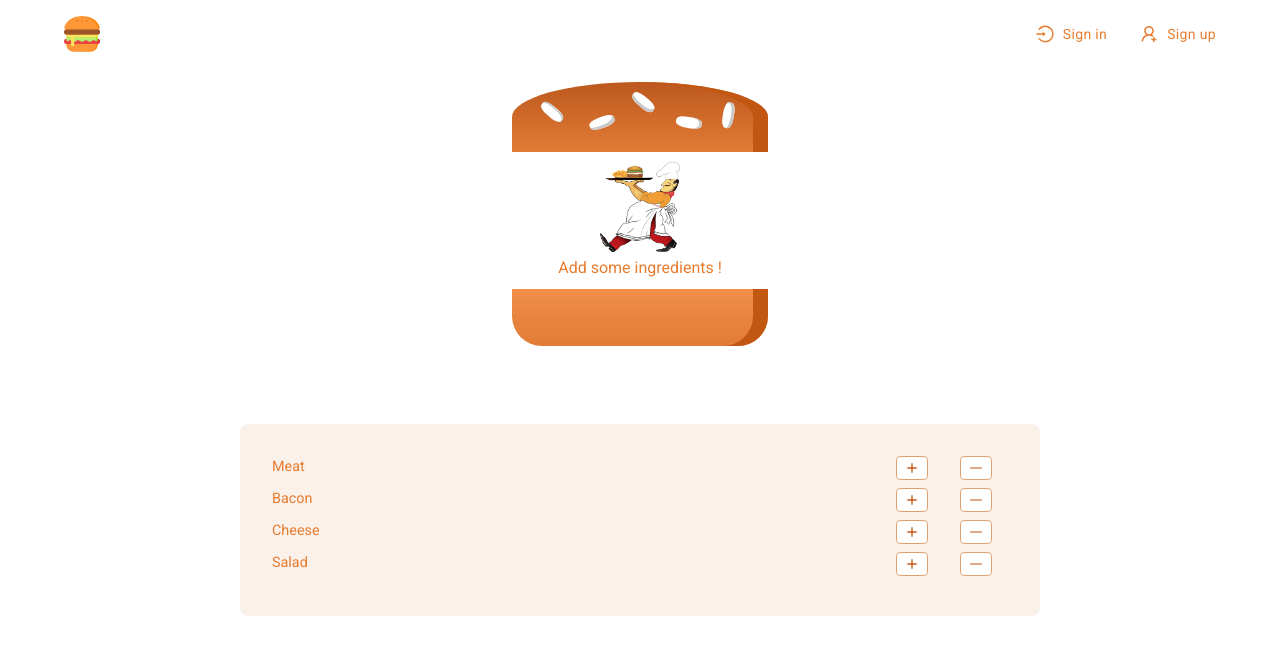
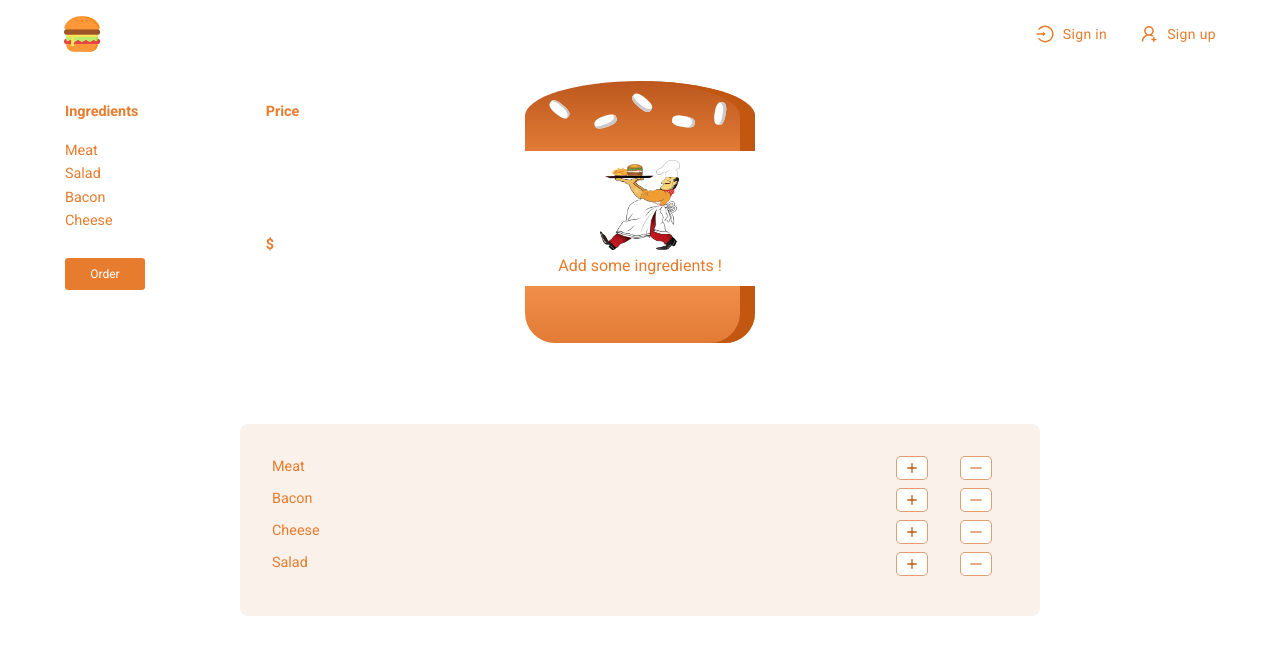
Before and after one commit to Sall99/burger-builder, a React (Create React App) app: page / in a window 1280 px wide. Shown: the top 654 px of the page. Built offline with nearby package versions, Linux system fonts and the light colour scheme; a web font is replaced by a local one.

Commit message:
feat(components): add total

```diff
--- a/src/components/ui/button/button.tsx
+++ b/src/components/ui/button/button.tsx
@@ -4,7 +4,7 @@ import { ButtonProps } from "@types";
 
 export const Button: FC<ButtonProps> = ({
   label,
-  className,
+  className = "",
   onClick,
   type,
   disabled,
@@ -13,7 +13,7 @@ export const Button: FC<ButtonProps> = ({
     <button
       type={type}
       className={clsx(
-        "border-0 text-white bg-primary-200 rounded-xs h-10 w-32 text-xs focus:outline-none hover:cursor-pointer",
+        "border-0 text-white bg-primary-200 hover:bg-primary-600 rounded-xs text-xs focus:outline-none hover:cursor-pointer",
         className
       )}
       onClick={onClick}
--- a/src/components/ui/index.ts
+++ b/src/components/ui/index.ts
@@ -2,3 +2,4 @@ export * from "./button";
 export * from "./builder";
 export * from "./ingredients";
 export * from "./controls";
+export * from "./total";
--- /dev/null
+++ b/src/components/ui/total/index.ts
@@ -0,0 +1 @@
+export * from "./total";
--- /dev/null
+++ b/src/components/ui/total/total.tsx
@@ -0,0 +1,43 @@
+import { Button } from "../button";
+
+export const Total = () => {
+  return (
+    <div className="total-order">
+      <table>
+        <thead>
+          <tr>
+            <th>Ingredients</th>
+            <th>Price</th>
+          </tr>
+        </thead>
+        <tbody>
+          <tr>
+            <td>Meat</td>
+            <td></td>
+          </tr>
+          <tr>
+            <td>Salad</td>
+            <td></td>
+          </tr>
+          <tr>
+            <td>Bacon</td>
+            <td></td>
+          </tr>
+          <tr>
+            <td>Cheese</td>
+            <td></td>
+          </tr>
+          <tr>
+            <td className="price"></td>
+            <td className="price">$</td>
+          </tr>
+          <tr>
+            <td>
+              <Button label="Order" className="w-20 h-8" />
+            </td>
+          </tr>
+        </tbody>
+      </table>
+    </div>
+  );
+};
--- a/src/pages/public/home.tsx
+++ b/src/pages/public/home.tsx
@@ -1,5 +1,5 @@
 import { useState } from "react";
-import { Builder, Controls } from "components";
+import { Builder, Controls, Total } from "components";
 import { IngredientTypes } from "@types";
 
 export const Home = () => {
@@ -11,7 +11,8 @@ export const Home = () => {
   });
   return (
     <>
-      <section className="flex justify-center">
+      <section className="flex px-8 sm:px-16">
+        <Total />
         <Builder ingredients={ingredients} />
       </section>
       <section className="px-8 sm:px-16">
--- a/src/styles/app.css
+++ b/src/styles/app.css
@@ -463,14 +463,14 @@ video {
 .flex {
   display: flex;
 }
-.h-10 {
-  height: 2.5rem;
+.table {
+  display: table;
+}
+.h-8 {
+  height: 2rem;
 }
 .w-20 {
   width: 5rem;
-}
-.w-32 {
-  width: 8rem;
 }
 .w-9 {
   width: 2.25rem;
@@ -499,16 +499,19 @@ video {
 .border-0 {
   border-width: 0px;
 }
+.bg-primary-600 {
+  background-color: var(--color-primary-600);
+}
 .bg-primary-200 {
   background-color: var(--color-primary-200);
+}
+.px-8 {
+  padding-left: 2rem;
+  padding-right: 2rem;
 }
 .py-4 {
   padding-top: 1rem;
   padding-bottom: 1rem;
-}
-.px-8 {
-  padding-left: 2rem;
-  padding-right: 2rem;
 }
 .text-xs {
   font-size: 0.75rem;
@@ -548,6 +551,8 @@ video {
 body {
   font-family: "Roboto", sans-serif;
 }
+
+/* BUILDER */
 .burger-builder {
   width: 50%;
   text-align: center;
@@ -568,6 +573,8 @@ body {
   border-radius: 20px;
   border: transparent;
 }
+
+/* CONTROLS */
 .controls {
   background-color: var(--color-primary-300);
   max-width: 50rem;
@@ -610,6 +617,33 @@ body {
   transform: scale(1.1);
 }
 
+/* TOTAL */
+.total-order {
+  width: 25%;
+  height: 25%;
+  margin-top: 2rem;
+}
+.total-order table {
+  text-align: justify;
+  color: var(--color-primary-200);
+  margin: 0 auto;
+  width: 100%;
+}
+.total-order table th {
+  padding-bottom: 1rem;
+}
+.total-order table .price {
+  font-size: 0.9rem;
+  font-weight: 600;
+  /* padding-top: 1rem; */
+}
+thead tr th {
+  font-size: 0.9rem;
+}
+tbody tr td {
+  font-size: 0.9rem;
+}
+
 /* media queries */
 @media (max-width: 768px) {
   .burger-builder {
@@ -618,6 +652,9 @@ body {
 }
 .hover\:cursor-pointer:hover {
   cursor: pointer;
+}
+.hover\:bg-primary-600:hover {
+  background-color: var(--color-primary-600);
 }
 .hover\:underline:hover {
   text-decoration-line: underline;
@@ -628,18 +665,6 @@ body {
 }
 @media (min-width: 640px) {
 
-  .sm\:mt-8 {
-    margin-top: 2rem;
-  }
-
-  .sm\:mt-4 {
-    margin-top: 1rem;
-  }
-
-  .sm\:mt-0 {
-    margin-top: 0px;
-  }
-
   .sm\:mt-1 {
     margin-top: 0.25rem;
   }
--- a/src/styles/index.css
+++ b/src/styles/index.css
@@ -14,6 +14,8 @@
 body {
   font-family: "Roboto", sans-serif;
 }
+
+/* BUILDER */
 .burger-builder {
   width: 50%;
   text-align: center;
@@ -34,6 +36,8 @@ body {
   border-radius: 20px;
   border: transparent;
 }
+
+/* CONTROLS */
 .controls {
   background-color: var(--color-primary-300);
   max-width: 50rem;
@@ -76,6 +80,33 @@ body {
   transform: scale(1.1);
 }
 
+/* TOTAL */
+.total-order {
+  width: 25%;
+  height: 25%;
+  margin-top: 2rem;
+}
+.total-order table {
+  text-align: justify;
+  color: var(--color-primary-200);
+  margin: 0 auto;
+  width: 100%;
+}
+.total-order table th {
+  padding-bottom: 1rem;
+}
+.total-order table .price {
+  font-size: 0.9rem;
+  font-weight: 600;
+  /* padding-top: 1rem; */
+}
+thead tr th {
+  font-size: 0.9rem;
+}
+tbody tr td {
+  font-size: 0.9rem;
+}
+
 /* media queries */
 @media (max-width: 768px) {
   .burger-builder {
```
